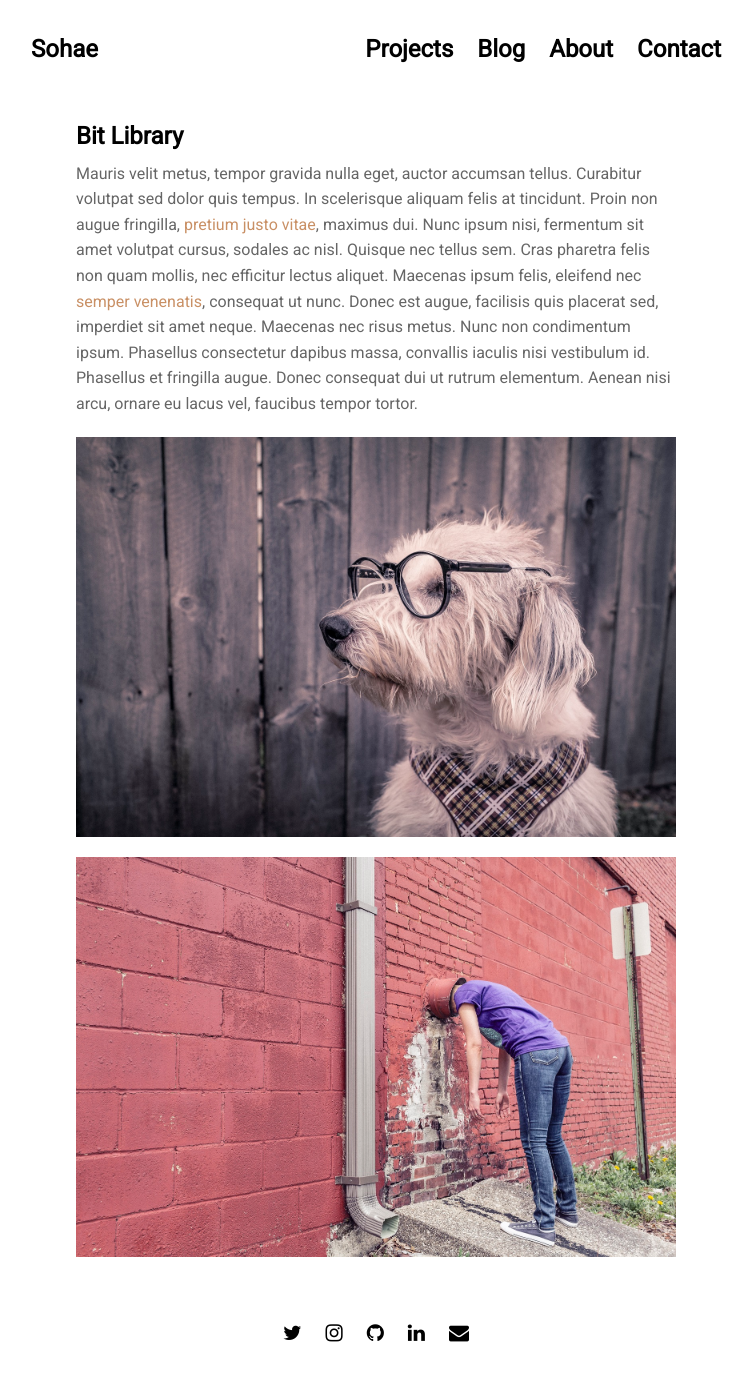
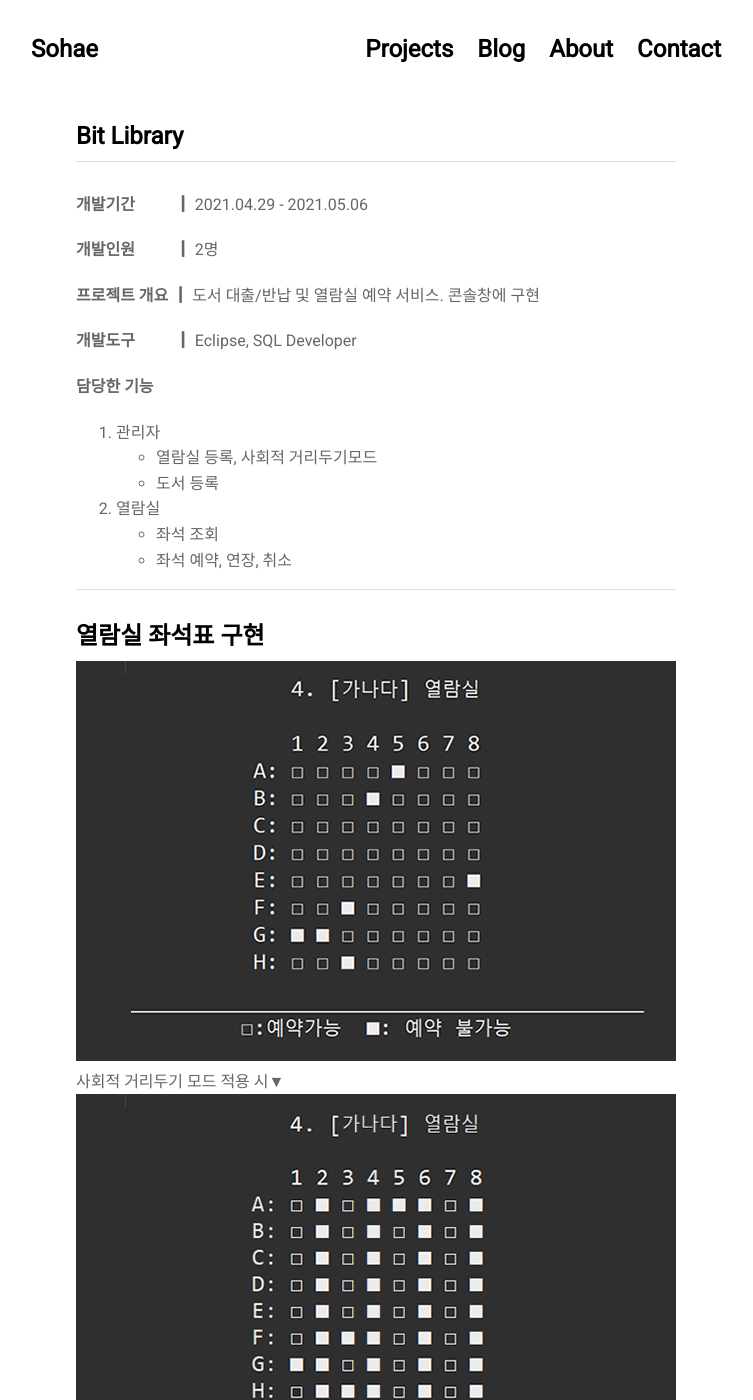
Before and after one commit to Dayook/dayook.github.io, a Jekyll site: the page built from projects/proj-1.md, in a window 1280 px wide and 1400 px high. Shown: the whole window, without its empty margins (264-1017 px from the left). Built offline with Jekyll 4.4.1, drawn with Linux system fonts in a browser that asks for light colours; nearby versions of some CDN libraries; some of the changed text lies outside the part shown.

Commit message:
bit libarary updated

````diff
--- a/projects/proj-1.md
+++ b/projects/proj-1.md
@@ -3,8 +3,68 @@ layout: post
 title: "Bit Library"
 ---
 
-Mauris velit metus, tempor gravida nulla eget, auctor accumsan tellus. Curabitur volutpat sed dolor quis tempus. In scelerisque aliquam felis at tincidunt. Proin non augue fringilla, [pretium justo vitae](#), maximus dui. Nunc ipsum nisi, fermentum sit amet volutpat cursus, sodales ac nisl. Quisque nec tellus sem. Cras pharetra felis non quam mollis, nec efficitur lectus aliquet. Maecenas ipsum felis, eleifend nec [semper venenatis](#), consequat ut nunc. Donec est augue, facilisis quis placerat sed, imperdiet sit amet neque. Maecenas nec risus metus. Nunc non condimentum ipsum. Phasellus consectetur dapibus massa, convallis iaculis nisi vestibulum id. Phasellus et fringilla augue. Donec consequat dui ut rutrum elementum. Aenean nisi arcu, ornare eu lacus vel, faucibus tempor tortor.
+---
 
-{% include image.html url="http://www.gratisography.com" image="projects/proj-1/dog.jpg" %}
+**개발기간 　　 ┃** 2021.04.29 - 2021.05.06
 
-{% include image.html url="http://www.gratisography.com" image="projects/proj-1/wall.jpg" %}
+**개발인원 　　 ┃** 2명
+
+**프로젝트 개요 ┃** 도서 대출/반납 및 열람실 예약 서비스. 콘솔창에 구현
+
+**개발도구 　　 ┃** Eclipse, SQL Developer
+
+**담당한 기능　　**
+
+1. 관리자
+   - 열람실 등록, 사회적 거리두기모드
+   - 도서 등록
+1. 열람실
+   - 좌석 조회
+   - 좌석 예약, 연장, 취소
+
+---
+
+#### 열람실 좌석표 구현
+
+![reservation](/assets/img/projects/proj-1/bit1.png)
+사회적 거리두기 모드 적용 시▼
+![socialdistance](/assets/img/projects/proj-1/socialdistance.png)
+짝수열이 예약 불가능 상태로 바뀐다.
+
+#### 💡 좌석 조회를 빠르게 하는 방법?
+
+처음엔 좌석을 조회할 때, **한 좌석의 예약 상태를 각각 읽고 하나씩 표시하는 방식**을 사용하였다. 그랬더니 속도가 너무 느려 사용성이 떨어진다는 판단이 들어 조회 방법을 바꿔보았다. :
+
+```java
+	for (int i = 0; i < rowCount; i++) {
+			String row = String.valueOf((char) ('A' + i));
+			System.out.print("          ");
+			System.out.print(row + ": ");
+			for (int j : 한 행의 예약상태 배열) {
+				if (j == 1) {
+					System.out.print("■ ");
+				} else {
+					System.out.print("□ ");
+				}
+			}
+			System.out.println();
+		}
+```
+
+위와 같이 좌석들의 **예약 상태를 한 행씩 불러와 (ex. A행에 속하는 모든 좌석 A1, A2, A3, ... A8의 예약상태를 한 번에 읽음) 그것을 배열에 저장**하고, 배열에 저장된 값들을 for문을 통해 불러와 표시를하니 좌석 조회 속도가 눈에 띄게 향상되었다.
+
+#### 💡 콘솔창에서 로그인 유지는 어떻게?
+
+서블릿이나 스프링을 사용한 웹개발에서 로그인 유지는 주로 session을 통해 이루어진다. 콘솔창에서는 어떻게 유지를 해야할지 고민하다가, **아이디를 저장하는 class를 따로 생성하고 로그인 시 myId라는 변수에 저장**하는 방식을 생각해냈다.
+
+이미 로그인을 한 상태라면 아이디가 필요한 영역에서 새로 아이디 입력을 요구하지 않고, myId에 저장된 값을 불러와 사용하는 식이다. 로그아웃 시, myId는 null으로 설정된다.
+
+**깃헙주소 　　 ┃** [https://github.com/Dayook/bitLibrary](https://github.com/Dayook/bitLibrary){:target="\_blank"}
+
+### EPILOGUE
+
+콘솔창 화면 구현으로 첫 프로젝트를 시작했습니다. 기능도 많지 않고 투박해보이지만 나름대로 고심하며 만들었던 기억이 납니다. 첫 프로젝트라 그런지 애착이 가는데, 함께한 팀원도 그렇다고 하네요.
+
+이 때, 깃헙 사용법을 잘 몰라서 카톡으로 코드를 주고받기도 했는데요. 깃헙 사용법을 확실히 익혀둬야겠다는 다짐의 계기가 되어주기도 한 프로젝트였습니다.
+
+---
````
Also changed, not shown: assets/img/projects/proj-1/bit1.png (added), assets/img/projects/proj-1/socialdistance.png (added).
